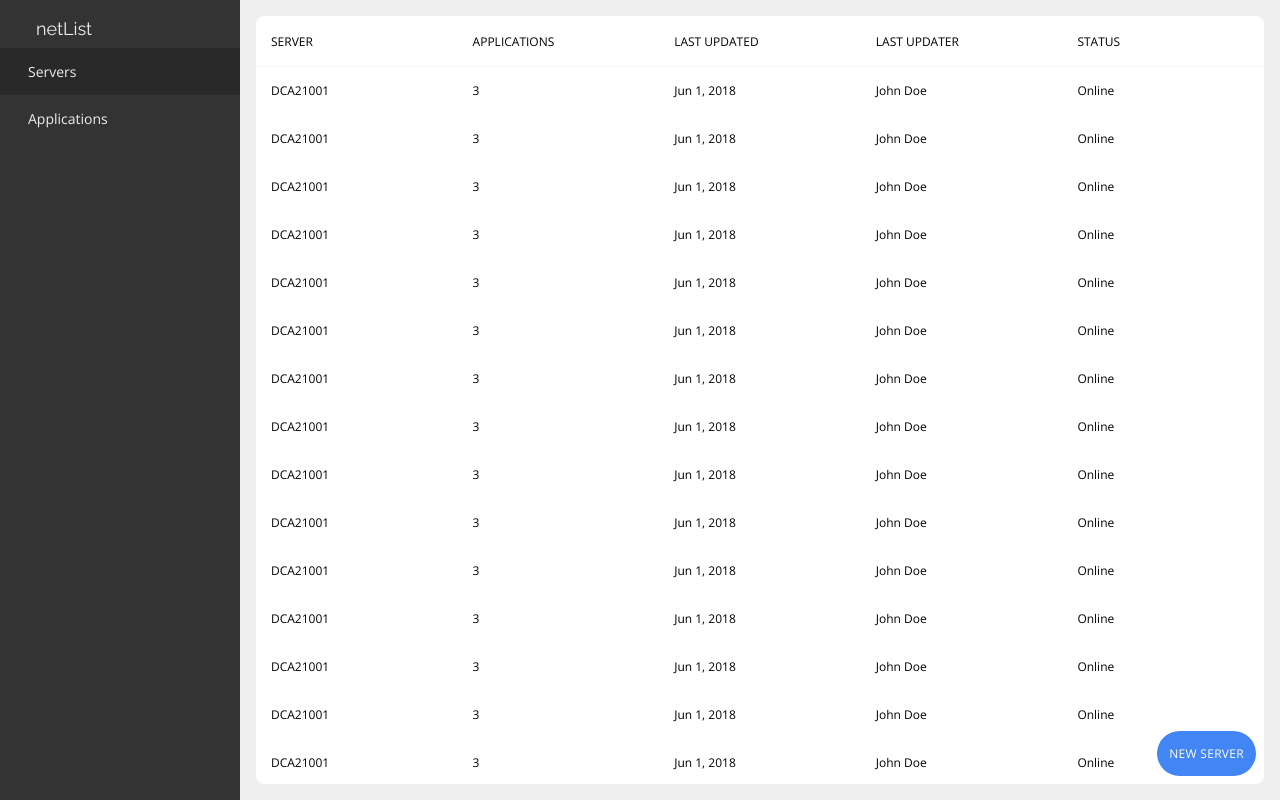
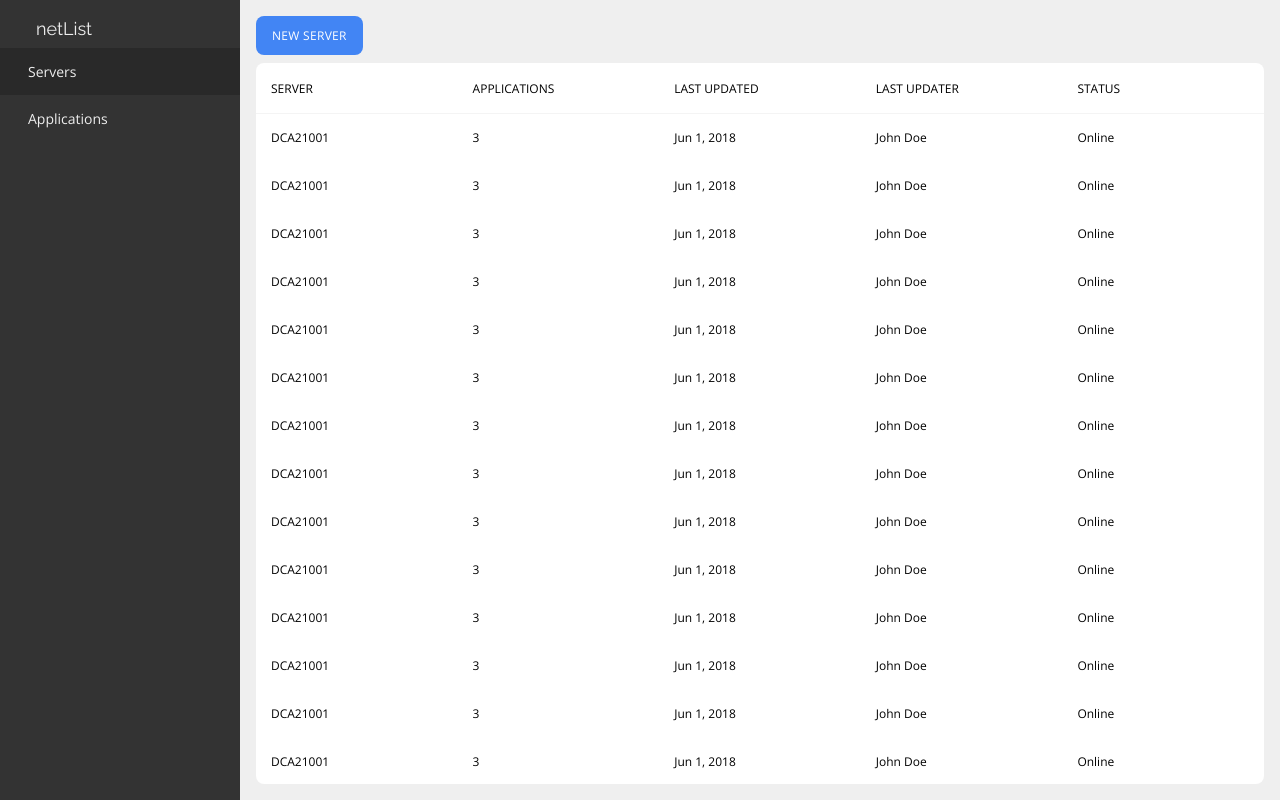
Before and after one commit to treemmett/netlist, a React app: page /servers in a window 1280 px wide. Built offline with nearby package versions, Linux system fonts and the light colour scheme.

Commit message:
Moves FAB to action bar

```diff
--- /dev/null
+++ b/src/components/Components.scss
@@ -0,0 +1,30 @@
+$main: #4285f4;
+
+.btn{
+  display: inline-block;
+  background-color: $main;
+  color: #fff;
+  font-family: 'Google Sans', 'Open Sans', sans-serif;
+  letter-spacing: 0.3px;
+  font-size: 12px;
+  cursor: pointer;
+  border-radius: 0.5rem;
+  padding: 0.7rem 1rem;
+  transition: background-color 0.2s ease-in-out;
+  text-transform: uppercase;
+  user-select: none;
+  outline: none;
+  border: none;
+
+  &:hover{
+    background-color: darken($main, 3%);
+  }
+
+  &:active{
+    background-color: darken($main, 6%);
+  }
+
+  & + &{
+    margin-left: 0.25rem;
+  }
+}
--- a/src/components/Fab.js
+++ /dev/null
@@ -1,8 +0,0 @@
-import React from 'react';
-import './Fab.scss';
-
-const Fab = props => (
-  <div className="fab" onClick={props.action}>{props.text}</div>
-);
-
-export default Fab
--- a/src/components/Fab.scss
+++ /dev/null
@@ -1,30 +0,0 @@
-$bg: #4285f4;
-$size: 45px;
-
-.fab{
-  font-family: 'Google Sans', 'Open Sans', sans-serif;
-  letter-spacing: 0.3px;
-  position: absolute;
-  bottom: 1.5rem;
-  right: 1.5rem;
-  color: #fff;
-  background-color: $bg;
-  font-size: 12px;
-  cursor: pointer;
-  border-radius: 100px;
-  padding: 0 1em;
-  height: $size;
-  min-width: $size;
-  line-height: $size;
-  transition: background-color 0.2s ease-in-out;
-  text-transform: uppercase;
-  user-select: none;
-
-  &:hover{
-    background-color: darken($bg, 5%);
-
-    &:active{
-      background-color: darken($bg, 8%);
-    }
-  }
-}
--- a/src/index.js
+++ b/src/index.js
@@ -1,7 +1,10 @@
 import { BrowserRouter as Router, Route, Switch } from 'react-router-dom';
 import React from 'react';
 import ReactDOM from 'react-dom';
-import './index.css';
+
+// Global styles
+import './index.scss';
+import './components/Components.scss';
 
 // Components
 import App from './App';
--- a/src/index.css
+++ b/src/index.scss
@@ -1,4 +1,6 @@
 @import url('https://fonts.googleapis.com/css?family=Open+Sans|Raleway');
+
+$main: #4285f4;
 
 *{
   font-family: 'Open Sans', sans-serif;
--- a/src/pages/ServerList.js
+++ b/src/pages/ServerList.js
@@ -1,5 +1,4 @@
 import React, { Component } from 'react';
-import Fab from '../components/Fab';
 import './ServerList.scss';
 
 export default class ServerList extends Component{
@@ -11,6 +10,9 @@ export default class ServerList extends Component{
 
     return (
       <div className="serverList page">
+        <div className="actions">
+          <div className="btn">New Server</div>
+        </div>
         <div className="table">
           <div className="tbl-header">
             <table cellPadding="0" cellSpacing="0" border="0">
@@ -33,7 +35,6 @@ export default class ServerList extends Component{
             </table>
           </div>
         </div>
-        <Fab text="New Server" action={e => alert('Click')}/>
       </div>
     );
   }
--- a/src/pages/ServerList.scss
+++ b/src/pages/ServerList.scss
@@ -1,10 +1,16 @@
 .serverList{
   padding: 1em;
   position: relative;
-  overflow: hidden;
+  display: flex;
+  flex-direction: column;
+
+  .actions{
+    flex: 0;
+    margin-bottom: 0.5rem;
+  }
 
   .table{
-    height: 100%;
+    flex: 1;
     position: relative;
     border-radius: 0.5em;
     overflow: hidden;
```
